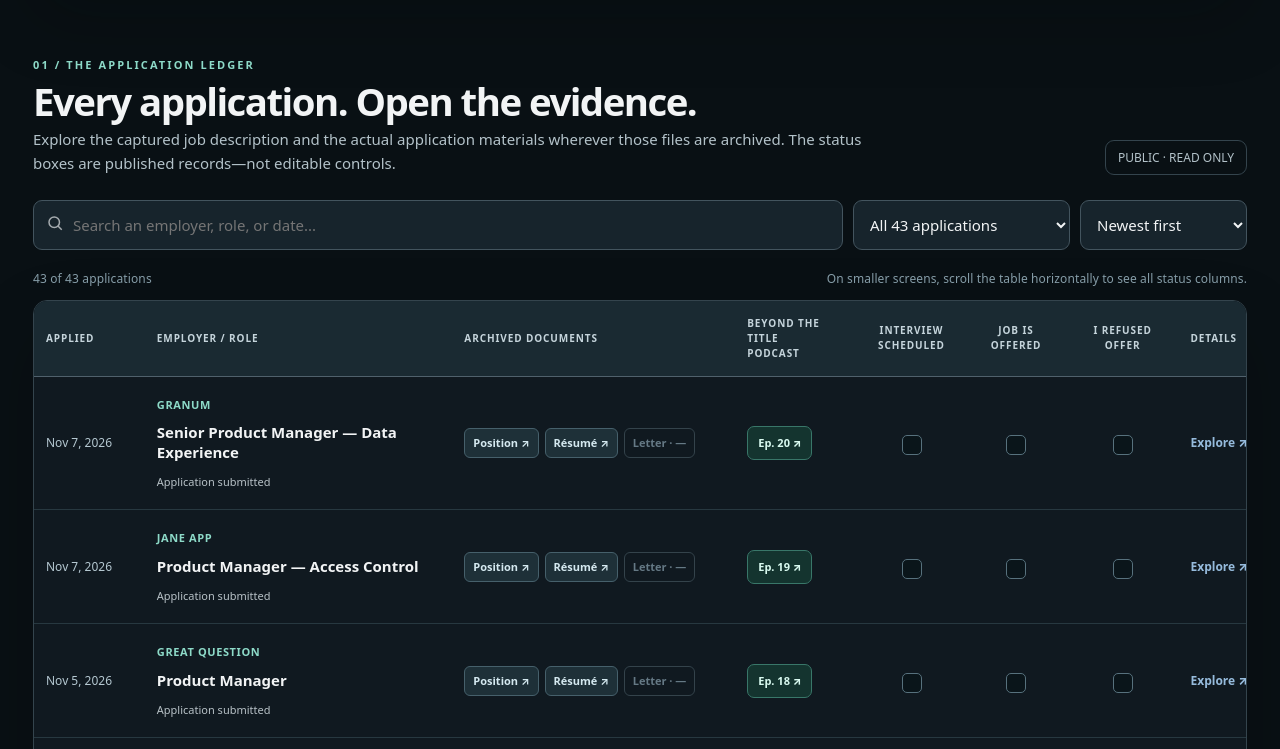
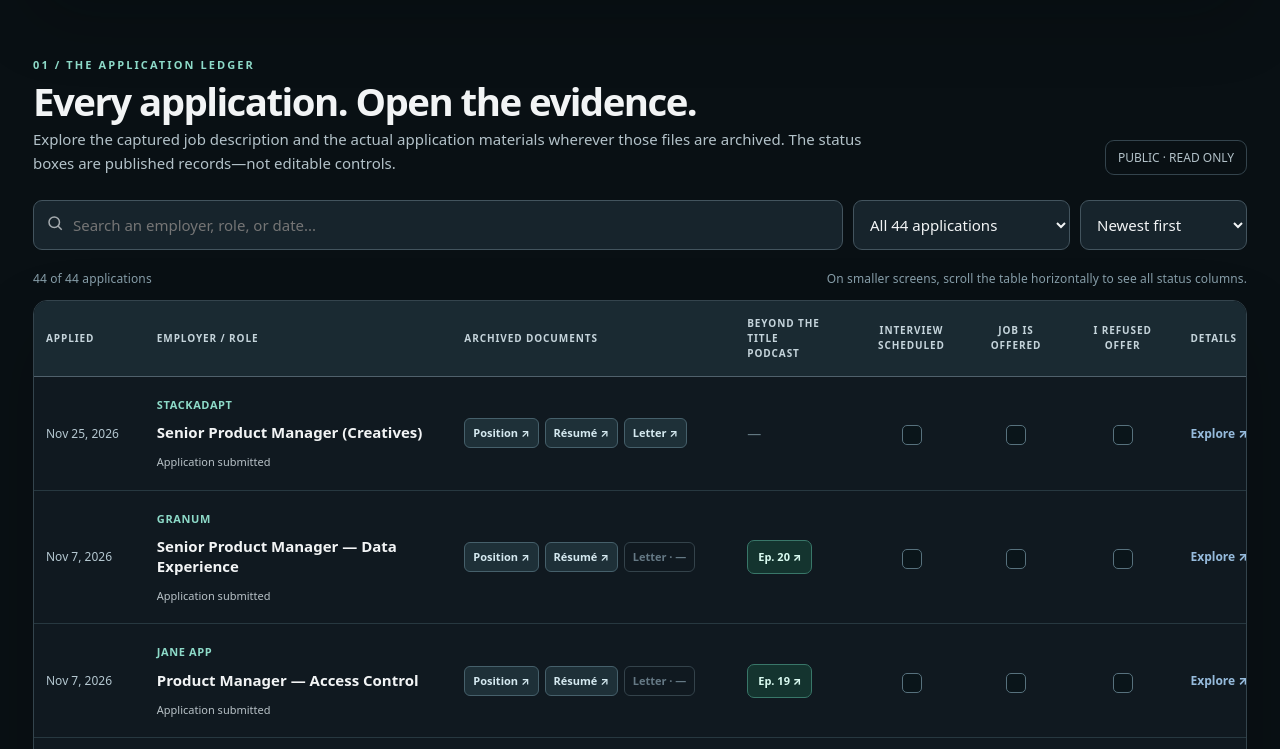
Before and after one commit to tarjin/Portfolio, a plain HTML site: page Job_Search_Evidence_Portfolio.html in a window 1280 px wide. Shown: the part 741-1490 px from the top of the page. Drawn offline with Linux system fonts and the light colour scheme.

Commit message:
Record StackAdapt application and direct PDF evidence links

```diff
--- a/Job_Search_Evidence_Portfolio.html
+++ b/Job_Search_Evidence_Portfolio.html
@@ -36,12 +36,12 @@ header{border-bottom:1px solid var(--line);background:#091116ce}header .inner{di
 <section class="hero">
 <a class="portfolio-back" href="index.html" aria-label="Back to Tarjin Rahman main portfolio">← Back to my main portfolio</a>
 <div class="eyebrow">A public employment search · documented in evidence</div>
-<h1>43 applications.<br><em>43 stories of effort.</em></h1>
+<h1>44 applications.<br><em>44 stories of effort.</em></h1>
 <p>This isn't a list of job titles. It's an inspectable record of the positions I pursued, the résumés I tailored, and the cover letters I wrote. Each application has its own evidence dossier. The outcome that matters is finding the right full-time role.</p>
 <div class="hero-line"><span class="pill"><span class="pulse"></span> Public application record</span><span class="pill">August 9 – November 7, 2026</span><span class="pill">Applicant-curated · as of November 7</span></div>
 </section>
 <section class="statbar" aria-label="Evidence portfolio statistics">
-<div class="stat"><div class="number" id="countApps">43</div><div class="label">Recorded applications</div></div>
+<div class="stat"><div class="number" id="countApps">44</div><div class="label">Recorded applications</div></div>
 <div class="stat"><div class="number teal" id="countJobs">—</div><div class="label">Job descriptions archived</div></div>
 <div class="stat"><div class="number" id="countResumes">—</div><div class="label">Résumés available</div></div>
 <div class="stat"><div class="number" id="countLetters">—</div><div class="label">Cover letters available</div></div>
@@ -49,8 +49,8 @@ header{border-bottom:1px solid var(--line);background:#091116ce}header .inner{di
 </section>
 <section class="section" id="evidence">
 <div class="sectionHeading"><div><div class="eyebrow2">01 / The application ledger</div><h2>Every application. Open the evidence.</h2><p>Explore the captured job description and the actual application materials wherever those files are archived. The status boxes are published records—not editable controls.</p></div><div class="metaTag">PUBLIC · READ ONLY</div></div>
-<div class="toolbox"><label class="search"><svg width="18" height="18" viewBox="0 0 24 24" fill="none" stroke="currentColor" stroke-width="2"><circle cx="11" cy="11" r="7"/><path d="m16 16 5 5"/></svg><input id="search" type="search" placeholder="Search an employer, role, or date..." aria-label="Search applications"></label><select id="filter" aria-label="Filter applications"><option value="all">All 43 applications</option><option value="complete">Job + résumé + letter</option><option value="letter">With a cover letter</option><option value="notadvanced">Not advanced</option><option value="interview">Interview scheduled</option><option value="offered">Job offered</option><option value="refused">Offer refused</option></select><select id="sort" aria-label="Sort applications"><option value="newest">Newest first</option><option value="oldest">Oldest first</option><option value="employer">Employer A–Z</option></select></div>
-<div class="resultline"><span id="resultCount"><span class="live-line"></span>43 applications</span><span>On smaller screens, scroll the table horizontally to see all status columns.</span></div>
+<div class="toolbox"><label class="search"><svg width="18" height="18" viewBox="0 0 24 24" fill="none" stroke="currentColor" stroke-width="2"><circle cx="11" cy="11" r="7"/><path d="m16 16 5 5"/></svg><input id="search" type="search" placeholder="Search an employer, role, or date..." aria-label="Search applications"></label><select id="filter" aria-label="Filter applications"><option value="all">All 44 applications</option><option value="complete">Job + résumé + letter</option><option value="letter">With a cover letter</option><option value="notadvanced">Not advanced</option><option value="interview">Interview scheduled</option><option value="offered">Job offered</option><option value="refused">Offer refused</option></select><select id="sort" aria-label="Sort applications"><option value="newest">Newest first</option><option value="oldest">Oldest first</option><option value="employer">Employer A–Z</option></select></div>
+<div class="resultline"><span id="resultCount"><span class="live-line"></span>44 applications</span><span>On smaller screens, scroll the table horizontally to see all status columns.</span></div>
 <div class="tableWrap" tabindex="0" role="region" aria-label="Scrollable job application evidence table"><table class="ledger" aria-label="Job applications and current recorded statuses"><colgroup><col style="width:105px"><col style="width:25%"><col style="width:23%"><col style="width:116px"><col style="width:102px"><col style="width:96px"><col style="width:106px"><col style="width:81px"></colgroup><thead><tr><th scope="col">Applied</th><th scope="col">Employer / role</th><th scope="col">Archived documents</th><th scope="col">Beyond the Title<br>Podcast</th><th class="center" scope="col">Interview<br>scheduled</th><th class="center" scope="col">Job is<br>offered</th><th class="center" scope="col">I refused<br>offer</th><th scope="col">Details</th></tr></thead><tbody id="rows"><tr><td colspan="8" class="empty">Loading the evidence ledger…</td></tr></tbody></table></div>
 <p class="helper"><strong>Podcast links:</strong> Published episodes link directly to their matching <em>Beyond the Title</em> videos on YouTube. View the complete <a href="https://www.youtube.com/playlist?list=PLCxguD9JRdqU" target="_blank" rel="noopener noreferrer">Beyond the Title playlist ↗</a>. A dash means no linked episode has been recorded for that application.</p>
 <p class="helper"><strong>How to read the checkboxes:</strong> A checked box requires a recorded event. An unchecked box means that event has not been recorded here; it is not a prediction or a claim that an employer made no decision. “Not advanced” is reported separately from the three requested checkboxes.</p>
@@ -153,6 +153,43 @@ window.RED5_APPLICATIONS.unshift(
 }
 );
 </script>
+<!-- November 25 application: StackAdapt. -->
+<script>
+window.RED5_APPLICATIONS.unshift({
+  "id": "2026-11-25-stackadapt-senior-product-manager-creatives",
+  "date": "2026-11-25",
+  "company": "StackAdapt",
+  "title": "Senior Product Manager (Creatives)",
+  "description": "Application submitted November 25, 2026. Full-time remote Canada role focused on creative production tools, AI-powered content generation and new product development. Archived application PDF, résumé and tailored cover letter are linked directly as individual Google Drive files.",
+  "outcome": "Application submitted",
+  "episode": "Not recorded",
+  "interviewScheduled": false,
+  "jobOffered": false,
+  "offerRefused": false,
+  "docs": {
+    "job": "https://drive.google.com/file/d/1psqzWu__lFhJ3F1ifVfo1Ue-dETYuSeY/view?usp=drivesdk",
+    "resume": "https://drive.google.com/file/d/1IQd1_foNSih3P8ygfuoPIikwqsZfl0bC/view?usp=drivesdk",
+    "letter": "https://drive.google.com/file/d/1eTDfx9v2q3X45oQd0TujaRPDxTwsq0Vl/view?usp=drivesdk"
+  },
+  "docDetails": {
+    "job": {
+      "format": "PDF",
+      "filename": "Job Application for Senior Product Manager (Creatives) at StackAdapt.pdf",
+      "source": "Google Drive file archive"
+    },
+    "resume": {
+      "format": "PDF",
+      "filename": "Tarjin_Rahman_Resume.pdf",
+      "source": "Google Drive file archive"
+    },
+    "letter": {
+      "format": "PDF",
+      "filename": "Tarjin_Rahman_Cover_Letter.pdf",
+      "source": "Google Drive file archive"
+    }
+  }
+});
+</script>
 <script>(()=>{
 'use strict';
 const A=Array.isArray(window.RED5_APPLICATIONS)?window.RED5_APPLICATIONS:[];
```
